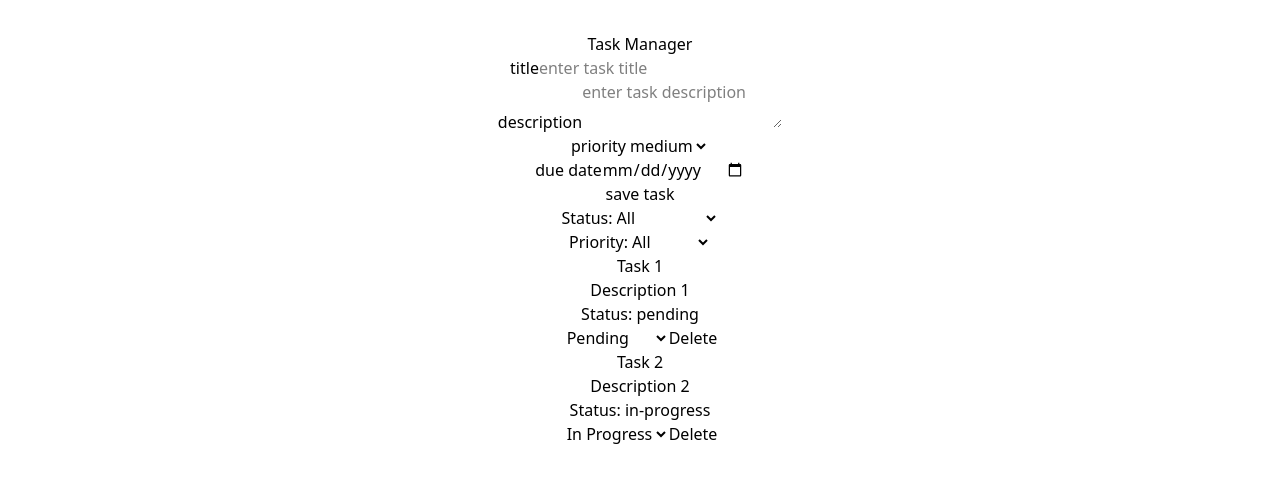
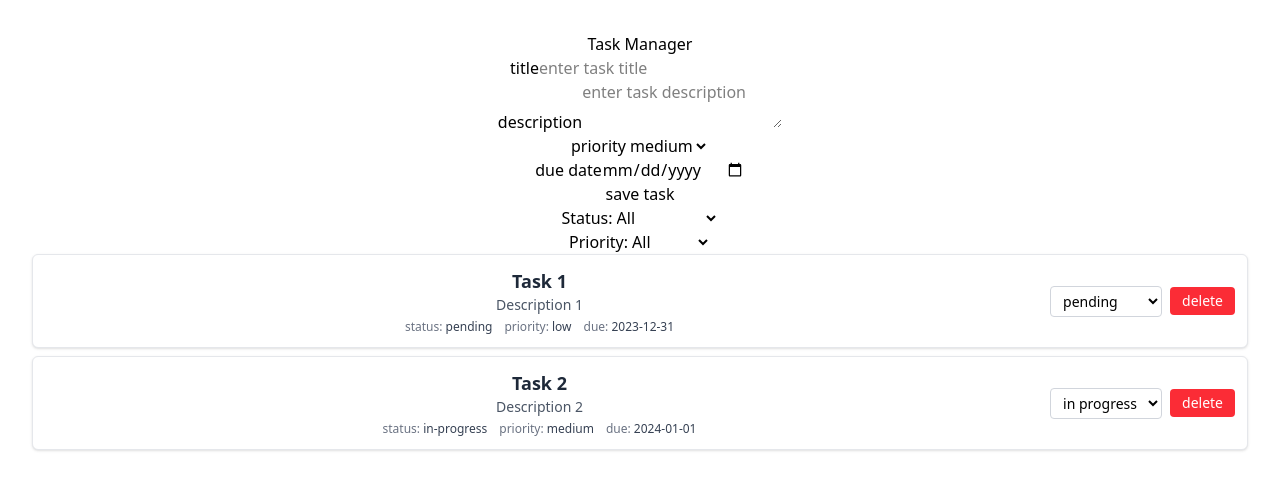
Before and after one commit to millan-figueroa-pscoursework/sba9-react-dashboard-application, a React (Vite) app: page / in a window 1280 px wide. Shown: the top 490 px of the page. Built offline with nearby package versions, Linux system fonts and the light colour scheme.

Commit message:
Adds styling to TaskItem component.

```diff
--- a/src/components/TaskList/TaskItem.tsx
+++ b/src/components/TaskList/TaskItem.tsx
@@ -6,26 +6,51 @@ export default function TaskItem({
   onDelete,
 }: TaskItemProps) {
   return (
-    <li key={task.id}>
-      <div>
-        <h3>{task.title}</h3>
-        <p>{task.description}</p>
-        <p>Status: {task.status}</p>
+    <li
+      key={task.id}
+      className="flex flex-col sm:flex-row sm:items-center justify-between border border-gray-200 rounded-md p-3 mb-2 bg-white shadow-sm"
+    >
+      {/* left section: task info */}
+      <div className="flex-1">
+        <h3 className="text-lg font-semibold text-gray-800">{task.title}</h3>
+        <p className="text-sm text-gray-600 mb-1">{task.description}</p>
+
+        <div className="text-xs text-gray-500 space-x-3">
+          <span>
+            status:{" "}
+            <span className="font-medium text-gray-700">{task.status}</span>
+          </span>
+          <span>
+            priority:{" "}
+            <span className="font-medium text-gray-700">{task.priority}</span>
+          </span>
+          <span>
+            due:{" "}
+            <span className="font-medium text-gray-700">{task.dueDate}</span>
+          </span>
+        </div>
       </div>
 
-      <div>
+      {/* right section: actions */}
+      <div className="flex items-center gap-2 mt-3 sm:mt-0 sm:ml-4">
         <select
           value={task.status}
           onChange={(e) =>
             onStatusChange(task.id, e.target.value as TaskStatus)
           }
+          className="border border-gray-300 rounded px-2 py-1 text-sm focus:outline-none focus:ring-2 focus:ring-blue-500"
         >
-          <option value="pending">Pending</option>
-          <option value="in-progress">In Progress</option>
-          <option value="completed">Completed</option>
+          <option value="pending">pending</option>
+          <option value="in-progress">in progress</option>
+          <option value="completed">completed</option>
         </select>
 
-        <button onClick={() => onDelete(task.id)}>Delete</button>
+        <button
+          onClick={() => onDelete(task.id)}
+          className="text-sm bg-red-500 text-white rounded px-3 py-1 hover:bg-red-600"
+        >
+          delete
+        </button>
       </div>
     </li>
   );
```
